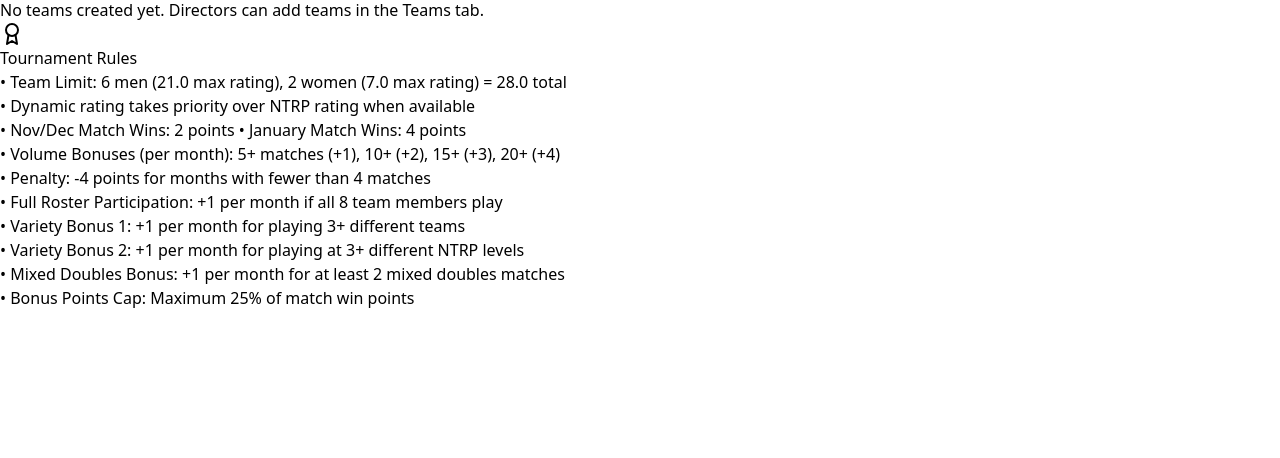
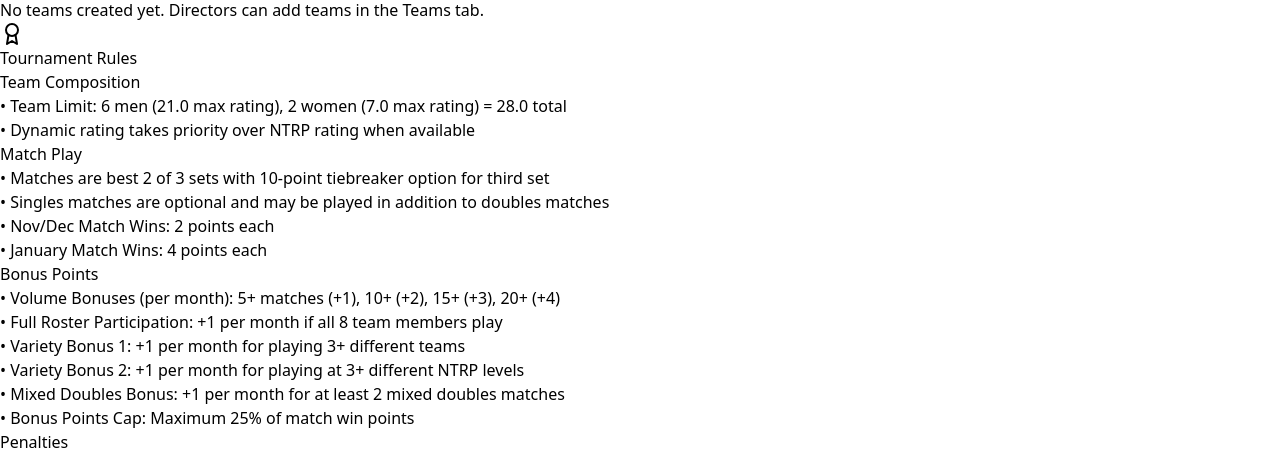
Before and after one commit to mwagon73-git816/conquest-creek, a React (Vite) app: page / in a window 1280 px wide. Shown: the part 1548-2006 px from the top of the page. Before the commit the page ends 1858 px from the top, so only its background shows below. Built offline with nearby package versions, Linux system fonts and the light colour scheme; no server answers; the database is empty.

Commit message:
Rules update remove trading add singles matches

```diff
--- a/src/components/TournamentRules.jsx
+++ b/src/components/TournamentRules.jsx
@@ -8,12 +8,32 @@ const TournamentRules = () => {
         <Award className="w-5 h-5" />
         Tournament Rules
       </h3>
-      <ul className="text-sm text-blue-800 space-y-1">
+      <div className="text-sm text-blue-800 space-y-3">
+        {/* Team Composition */}
+        <div>
+          <p className="font-semibold mb-1">Team Composition</p>
+          <ul className="space-y-1">
             <li>• Team Limit: 6 men (21.0 max rating), 2 women (7.0 max rating) = 28.0 total</li>
             <li>• Dynamic rating takes priority over NTRP rating when available</li>
-        <li>• Nov/Dec Match Wins: 2 points • January Match Wins: 4 points</li>
+          </ul>
+        </div>
+
+        {/* Match Play */}
+        <div>
+          <p className="font-semibold mb-1">Match Play</p>
+          <ul className="space-y-1">
+            <li>• Matches are best 2 of 3 sets with 10-point tiebreaker option for third set</li>
+            <li>• Singles matches are optional and may be played in addition to doubles matches</li>
+            <li>• Nov/Dec Match Wins: 2 points each</li>
+            <li>• January Match Wins: 4 points each</li>
+          </ul>
+        </div>
+
+        {/* Bonus Points */}
+        <div>
+          <p className="font-semibold mb-1">Bonus Points</p>
+          <ul className="space-y-1">
             <li>• Volume Bonuses (per month): 5+ matches (+1), 10+ (+2), 15+ (+3), 20+ (+4)</li>
-        <li>• Penalty: -4 points for months with fewer than 4 matches</li>
             <li>• Full Roster Participation: +1 per month if all 8 team members play</li>
             <li>• Variety Bonus 1: +1 per month for playing 3+ different teams</li>
             <li>• Variety Bonus 2: +1 per month for playing at 3+ different NTRP levels</li>
@@ -21,6 +41,16 @@ const TournamentRules = () => {
             <li>• Bonus Points Cap: Maximum 25% of match win points</li>
           </ul>
         </div>
+
+        {/* Penalties */}
+        <div>
+          <p className="font-semibold mb-1">Penalties</p>
+          <ul className="space-y-1">
+            <li>• -4 points for months with fewer than 4 matches</li>
+          </ul>
+        </div>
+      </div>
+    </div>
   );
 };
 
```
Lines whose indentation alone changed are shown as unchanged.
